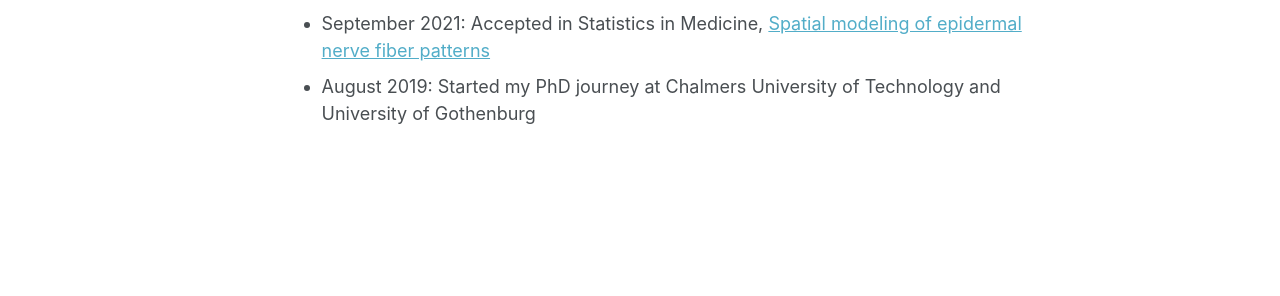
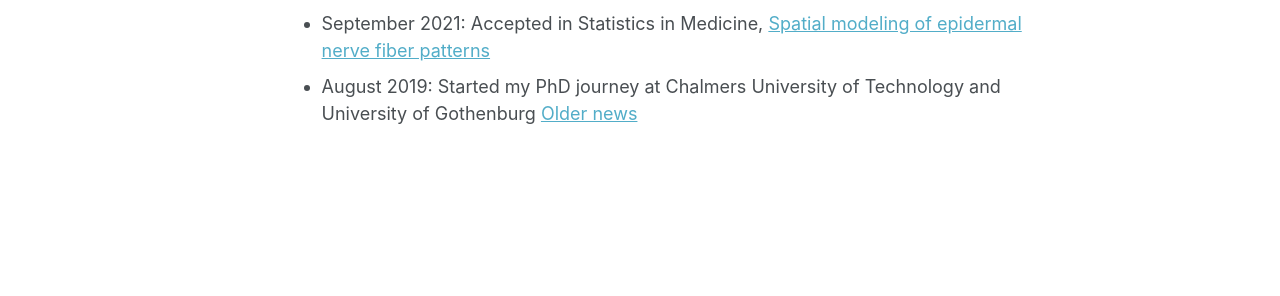
Before and after one commit to KKonstantinos/KKonstantinos.github.io, a Jekyll site: the page built from _pages/about.md, in a window 1280 px wide and 1336 px high. Shown: the part 857-1153 px from the top of the window. Built offline with Jekyll 4.4.1, drawn with Linux system fonts in a browser that asks for light colours; some web fonts are replaced.

Commit message:
Update about.md

```diff
--- a/_pages/about.md
+++ b/_pages/about.md
@@ -22,3 +22,4 @@ News
 - September 2022: Accepted in Journal of Microscopy, [Pairwise interaction Markov model for 3D epidermal nerve fibre endings](https://onlinelibrary.wiley.com/doi/10.1111/jmi.13142)
 - September 2021: Accepted in Statistics in Medicine, [Spatial modeling of epidermal nerve fiber patterns](https://onlinelibrary.wiley.com/doi/full/10.1002/sim.9194)
 - August 2019: Started my PhD journey at Chalmers University of Technology and University of Gothenburg
+[Older news](oldnews)
```
